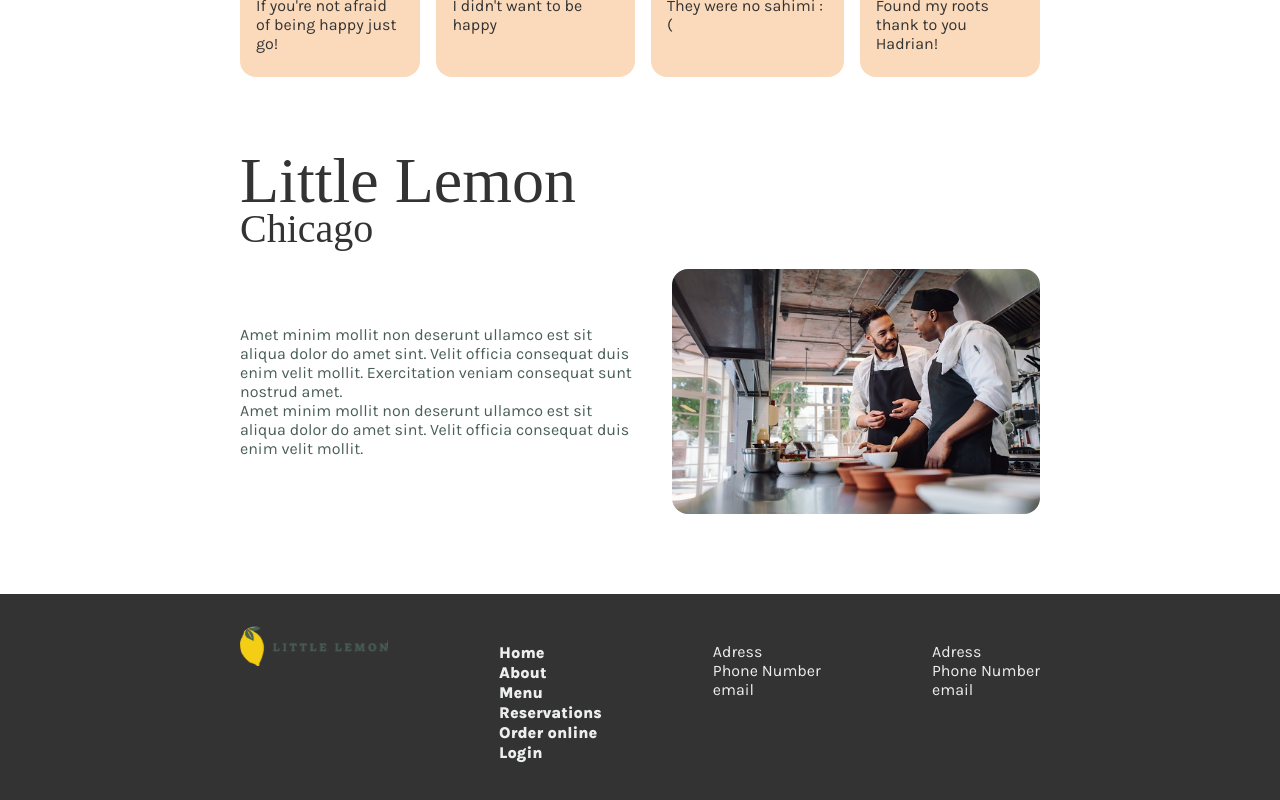
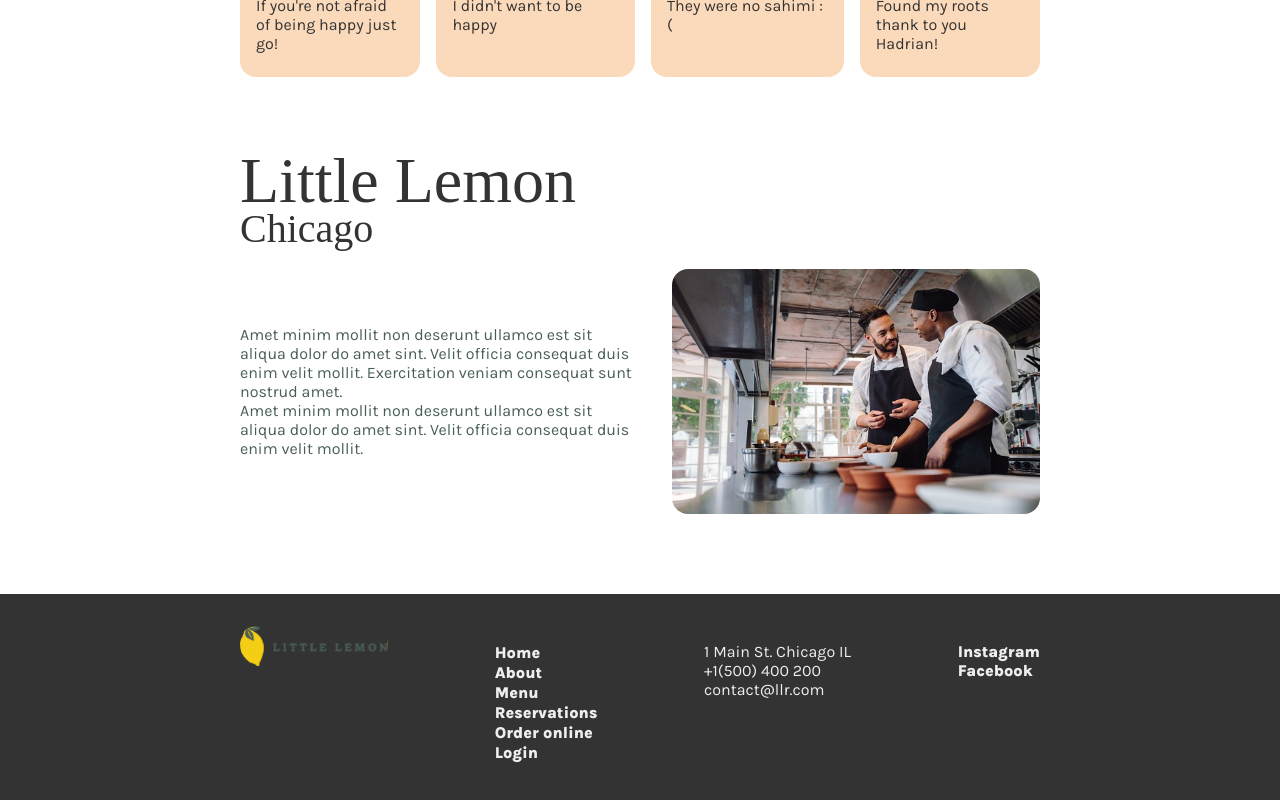
Before and after one commit to trberrido/capstone, a React (Create React App) app: page / in a window 1280 px wide. Shown: the part 1426-2226 px from the top of the page. Built offline with nearby package versions, Linux system fonts and the light colour scheme; a web font is replaced by a local one.

Commit message:
update footer: social media

```diff
--- a/src/components/Footer.jsx
+++ b/src/components/Footer.jsx
@@ -14,14 +14,13 @@ const Footer = () => {
 				<li class='footer__li'><a class='footer__a' href='/login'>Login</a></li>
 			</ul>
 			<p class='footer__p'>
-				Adress<br />
-				Phone Number<br />
-				email
+				1 Main St. Chicago IL<br />
+				+1(500) 400 200<br />
+				contact@llr.com
 			</p>
 			<p class='footer__p'>
-				Adress<br />
-				Phone Number<br />
-				email
+				<a target='_blank' rel='noreferrer' href='https://instagram.com'>Instagram</a><br />
+				<a target='_blank' rel='noreferrer' href='https://facebook.com'>Facebook</a>
 			</p>
 		</div>
 	</footer>)
--- a/src/components/footer.css
+++ b/src/components/footer.css
@@ -18,6 +18,6 @@
 	padding: 0;
 }
 
-.footer__a, .footer__p {
+.footer__a, .footer__p, .footer__p a {
 	color: var(--s3);
 }
```
